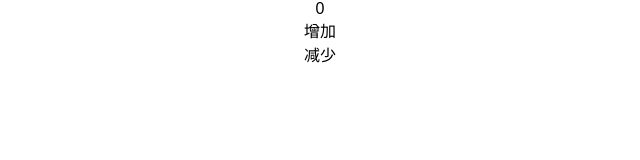
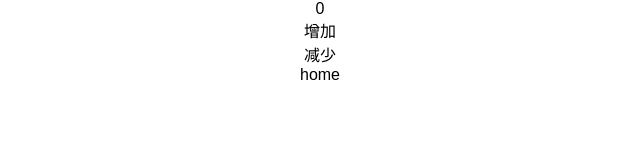
Before and after one commit to mySkey/music-react, a React app: page / in a window 1280 px wide. Shown: the top 160 px of the page, without its empty margins (320-960 px from the left). Built offline with nearby package versions, Linux system fonts and the light colour scheme.

Commit message:
使用react-router的hash路由

```diff
--- a/package.json
+++ b/package.json
@@ -36,6 +36,7 @@
     "react-dev-utils": "^5.0.2",
     "react-dom": "^16.4.2",
     "react-redux": "^5.0.7",
+    "react-router-dom": "^4.3.1",
     "resolve": "1.6.0",
     "style-loader": "0.19.0",
     "sw-precache-webpack-plugin": "0.11.4",
--- a/src/App.js
+++ b/src/App.js
@@ -3,6 +3,7 @@ import './App.css';
 
 import {store,action} from './store/store.js'
 
+import MyRouter from './routers/index.js'
 class App extends Component {
   // constructor(props) {
   //   super(props);
@@ -46,6 +47,7 @@ class App extends Component {
         <div>{this.state.num}</div>
         <div onClick={()=>this.add()}>增加</div>
         <div onClick={()=>this.reduce()}>减少</div>
+        <MyRouter></MyRouter>
       </div>
     );
   }
--- /dev/null
+++ b/src/page/home/Home.js
@@ -0,0 +1,12 @@
+import React,{ Component } from 'react'
+
+
+export default class Home extends Component{
+  render(){
+    return (
+      <div>
+        home
+      </div>
+    )
+  }
+}
--- /dev/null
+++ b/src/page/login/Login.js
@@ -0,0 +1,12 @@
+import React,{ Component } from 'react'
+
+
+export default class Login extends Component {
+  render() {
+    return (
+      <div>
+        login
+      </div>
+    )
+  }
+}
--- /dev/null
+++ b/src/page/register/Register.js
@@ -0,0 +1,12 @@
+import React,{ Component } from 'react'
+
+
+export default class Register extends Component {
+  render() {
+    return (
+      <div>
+        register
+      </div>
+    )
+  }
+}
--- /dev/null
+++ b/src/routers/index.js
@@ -0,0 +1,17 @@
+import React from 'react'
+import { HashRouter as Router, Route, Switch } from 'react-router-dom'
+
+import Home from '../page/home/Home.js'
+import Login from '../page/login/Login.js'
+import Register from '../page/register/Register.js'
+
+
+export default ()=>(
+  <Router>
+    <Switch>
+      <Route path="/" exact component={Home}></Route>
+      <Route path="/login" component={Login}></Route>
+      <Route path="/register" component={Register}></Route>
+    </Switch>
+  </Router>
+)
```
Also changed, not shown: react.txt, src/page/home/Home.css (added), src/page/login/Login.css (added), src/page/register/Register.css (added), 1 other file (tests, documents, lock files or other folders).
